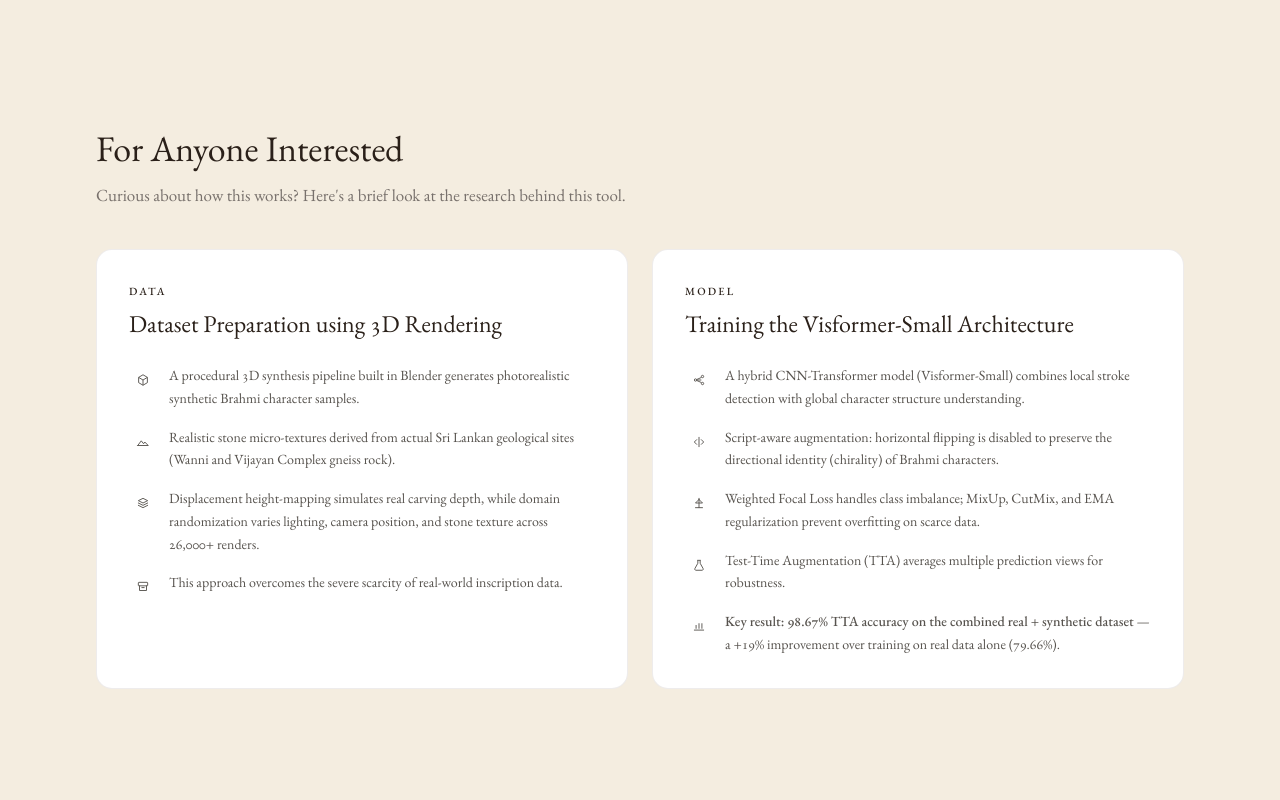
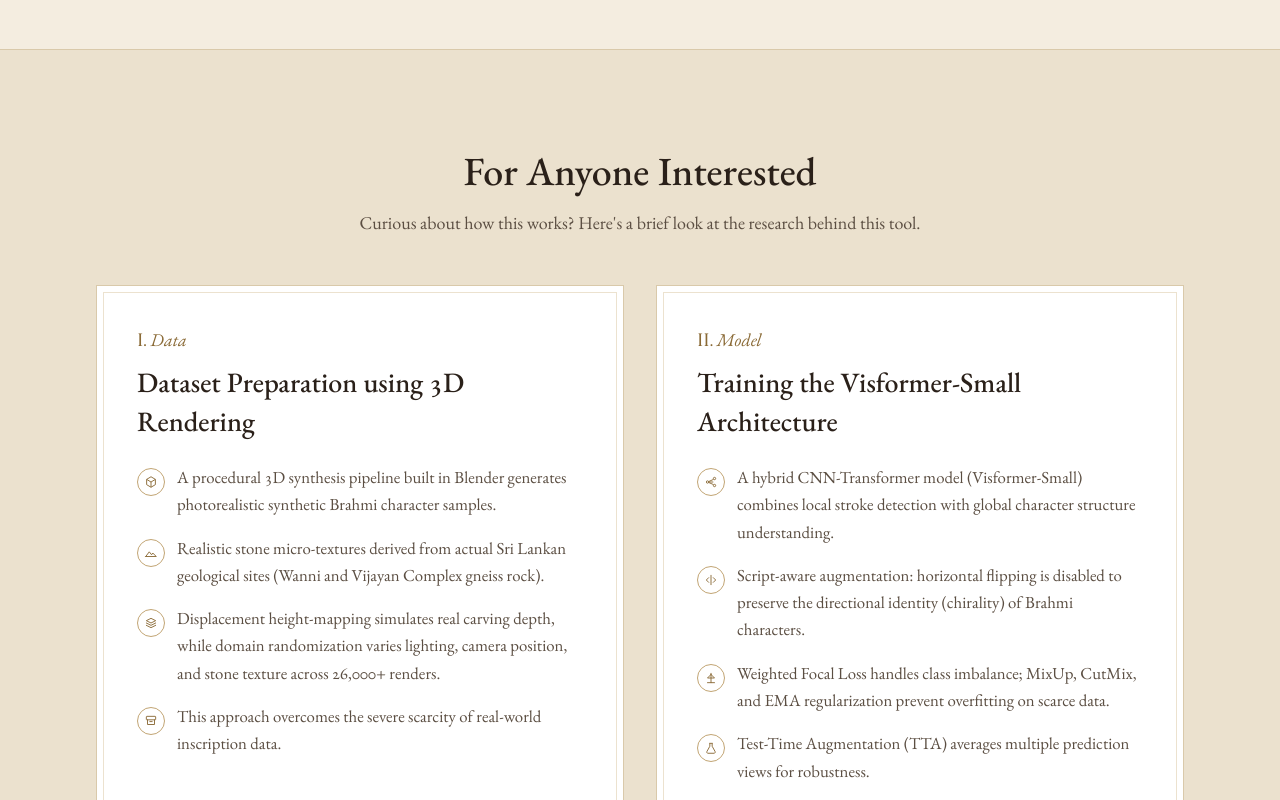
Before and after one commit to annakurera/brahmi-recognizer, a React (Vite) app: page / in a window 1280 px wide. Shown: the part 1160-1960 px from the top of the page. Built offline with nearby package versions, Linux system fonts and the light colour scheme.

Commit message:
Refactor MethodologySection component layout and styles

```diff
--- a/src/components/MethodologySection.tsx
+++ b/src/components/MethodologySection.tsx
@@ -1,18 +1,35 @@
-import { motion } from 'framer-motion'
 import type { ReactNode } from 'react'
-
-const fade = {
-  initial: { opacity: 0, y: 18 },
-  whileInView: { opacity: 1, y: 0 },
-  viewport: { once: true, margin: '-80px' },
-  transition: { duration: 0.6, ease: 'easeOut' as const },
-}
 
 function IconWrap({ children }: { children: ReactNode }) {
   return (
-    <span className="mt-0.5 flex h-7 w-7 shrink-0 items-center justify-center rounded-full bg-ivory text-uop-blue">
+    <span
+      className="mt-1 flex h-7 w-7 shrink-0 items-center justify-center rounded-full border border-bronze-light text-bronze"
+      aria-hidden="true"
+    >
       {children}
     </span>
+  )
+}
+
+function Study({
+  numeral,
+  kicker,
+  title,
+  children,
+}: {
+  numeral: string
+  kicker: string
+  title: string
+  children: ReactNode
+}) {
+  return (
+    <article className="plate p-7 sm:p-10">
+      <p className="text-lg italic text-bronze">
+        <span className="font-display not-italic">{numeral}.</span> {kicker}
+      </p>
+      <h3 className="mt-2 font-serif text-[1.75rem] font-medium leading-snug text-ink">{title}</h3>
+      <ul className="mt-6 space-y-4 text-[1.05rem] leading-relaxed text-ink-soft">{children}</ul>
+    </article>
   )
 }
 
@@ -78,27 +95,19 @@ const chart = (
 
 export default function MethodologySection() {
   return (
-    <section className="bg-ivory/70 py-16 sm:py-20">
+    <section className="border-y border-rule bg-sand/60 py-16 sm:py-24">
       <div className="mx-auto max-w-6xl px-6 sm:px-8">
-        <motion.div {...fade} className="max-w-2xl">
-          <h2 className="font-serif text-3xl text-charcoal sm:text-4xl">For Anyone Interested</h2>
-          <p className="mt-3 text-stone-500">
+        <div className="mx-auto max-w-2xl text-center">
+          <h2 className="font-serif text-[2rem] font-medium leading-tight text-ink sm:text-[2.5rem]">
+            For Anyone Interested
+          </h2>
+          <p className="mt-3 text-lg leading-relaxed text-ink-soft">
             Curious about how this works? Here's a brief look at the research behind this tool.
           </p>
-        </motion.div>
+        </div>
 
-        <div className="mt-10 grid gap-6 lg:grid-cols-2">
-          <motion.article
-            {...fade}
-            className="rounded-2xl border border-stone-400/20 bg-white p-7 shadow-card transition duration-300 hover:-translate-y-0.5 hover:shadow-soft sm:p-8"
-          >
-            <p className="text-[11px] font-medium uppercase tracking-[0.2em] text-uop-gold">
-              Data
-            </p>
-            <h3 className="mt-2 font-serif text-2xl text-charcoal">
-              Dataset Preparation using 3D Rendering
-            </h3>
-            <ul className="mt-6 space-y-4 text-sm leading-relaxed text-stone-600">
+        <div className="mt-12 grid gap-8 lg:grid-cols-2">
+          <Study numeral="I" kicker="Data" title="Dataset Preparation using 3D Rendering">
             <li className="flex gap-3">
               <IconWrap>{cube}</IconWrap>
               <span>
@@ -121,21 +130,9 @@ export default function MethodologySection() {
               <IconWrap>{archive}</IconWrap>
               <span>This approach overcomes the severe scarcity of real-world inscription data.</span>
             </li>
-            </ul>
-          </motion.article>
+          </Study>
 
-          <motion.article
-            {...fade}
-            transition={{ ...fade.transition, delay: 0.08 }}
-            className="rounded-2xl border border-stone-400/20 bg-white p-7 shadow-card transition duration-300 hover:-translate-y-0.5 hover:shadow-soft sm:p-8"
-          >
-            <p className="text-[11px] font-medium uppercase tracking-[0.2em] text-uop-blue">
-              Model
-            </p>
-            <h3 className="mt-2 font-serif text-2xl text-charcoal">
-              Training the Visformer-Small Architecture
-            </h3>
-            <ul className="mt-6 space-y-4 text-sm leading-relaxed text-stone-600">
+          <Study numeral="II" kicker="Model" title="Training the Visformer-Small Architecture">
             <li className="flex gap-3">
               <IconWrap>{network}</IconWrap>
               <span>
@@ -160,17 +157,16 @@ export default function MethodologySection() {
                 Test-Time Augmentation (TTA) averages multiple prediction views for robustness.
               </span>
             </li>
-              <li className="flex gap-3">
+            <li className="flex gap-3 border-t border-rule pt-4">
               <IconWrap>{chart}</IconWrap>
               <span>
-                  <strong className="font-medium text-charcoal">
+                <strong className="font-semibold text-ink">
                   Key result: 98.67% TTA accuracy on the combined real + synthetic dataset
                 </strong>{' '}
                 — a +19% improvement over training on real data alone (79.66%).
               </span>
             </li>
-            </ul>
-          </motion.article>
+          </Study>
         </div>
       </div>
     </section>
```
Lines whose indentation alone changed are shown as unchanged.
